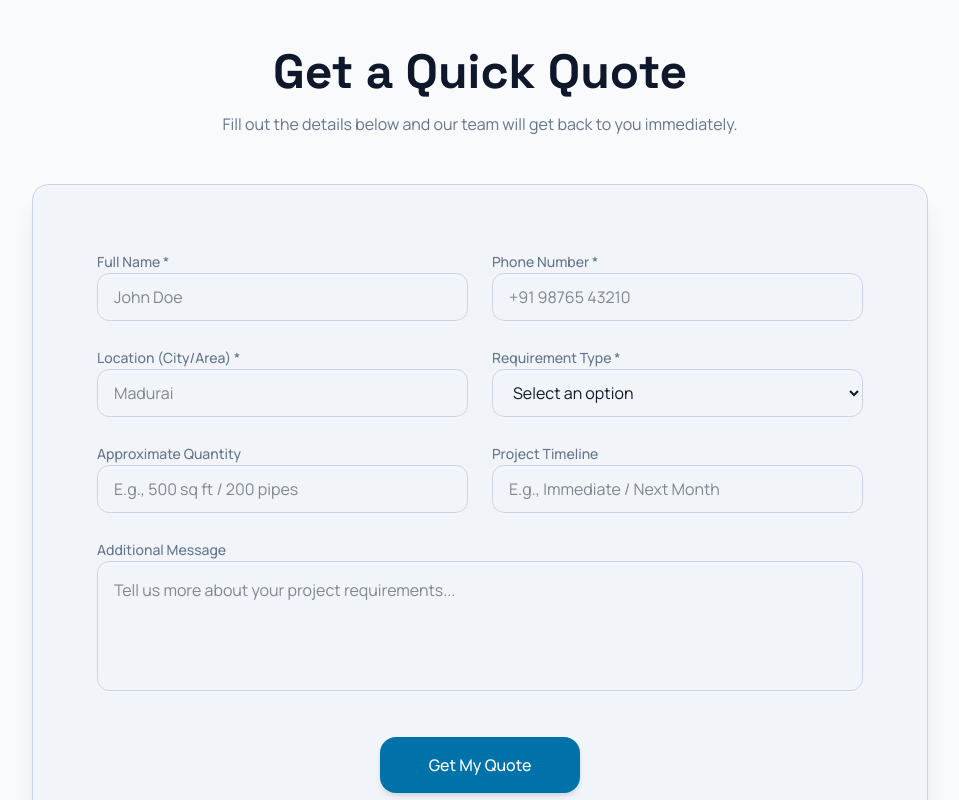
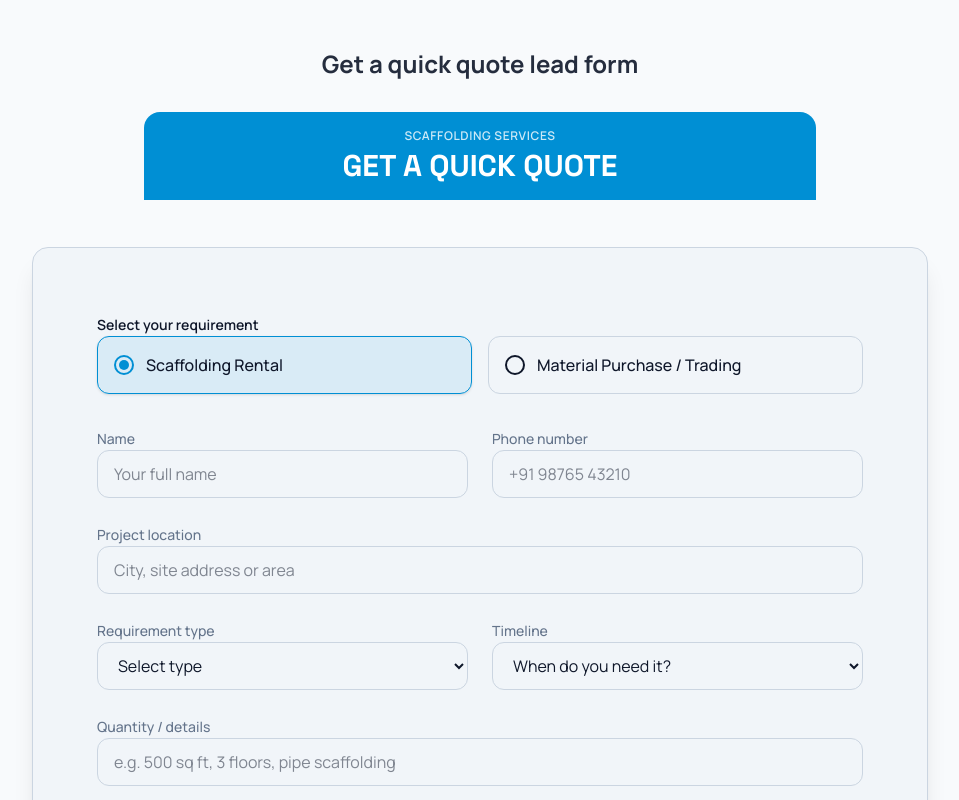
Before and after one commit to godivatech/truewaves_scaff_website, a Next.js app: page / in a window 1280 px wide. Shown: the part 4760-5560 px from the top of the page, without its empty margins (160-1119 px from the left). Built offline with nearby package versions, Linux system fonts and the light colour scheme; no server answers.

Commit message:
code changes

```diff
--- a/components/Footer.tsx
+++ b/components/Footer.tsx
@@ -93,8 +93,9 @@ export function Footer() {
                 <div>
                   <span className="block text-white text-sm font-medium mb-1">Our Location</span>
                   <p className="text-sm text-white/60 leading-relaxed">
-                    True Waves Scaffolding,<br />
-                    Madurai, Tamil Nadu
+                    Madurai Office<br />
+                    No. 5, North Street, Singarayar Colony,<br />
+                    Narimedu, Madurai - 625002
                   </p>
                 </div>
               </li>
--- a/components/sections/QuoteForm.tsx
+++ b/components/sections/QuoteForm.tsx
@@ -8,6 +8,7 @@ import { Button } from "@/components/ui/Button";
 import { db, collection, addDoc } from "@/lib/firebase";
 
 type FormData = {
+  requirement: string;
   name: string;
   phone: string;
   location: string;
@@ -18,7 +19,12 @@ type FormData = {
 };
 
 export function QuoteForm() {
-  const { register, handleSubmit, reset, formState: { errors, isSubmitting } } = useForm<FormData>();
+  const { register, handleSubmit, reset, watch, formState: { errors, isSubmitting } } = useForm<FormData>({
+    defaultValues: {
+      requirement: "Scaffolding Rental"
+    }
+  });
+  const watchRequirement = watch("requirement");
   const [success, setSuccess] = useState(false);
   const [error, setError] = useState("");
 
@@ -45,17 +51,20 @@ export function QuoteForm() {
     <section id="quote" className="py-24 relative z-10 bg-[var(--surface-0)]">
       <div className="container mx-auto px-4 md:px-6">
         <div className="max-w-4xl mx-auto">
-          <div className="text-center mb-12">
-            <motion.h2
+            <motion.div
               initial={{ opacity: 0, y: 20 }}
               whileInView={{ opacity: 1, y: 0 }}
               viewport={{ once: true }}
-              className="font-heading text-3xl md:text-5xl font-bold text-[var(--foreground)] mb-4"
+              className="text-center mb-12"
             >
-              Get a Quick Quote
-            </motion.h2>
-            <p className="text-[var(--text-muted)]">Fill out the details below and our team will get back to you immediately.</p>
-          </div>
+              <h1 className="text-xl md:text-2xl font-bold text-[var(--foreground)] mb-8 opacity-90">Get a quick quote lead form</h1>
+              <div className="bg-[var(--primary-500)] py-4 px-6 rounded-t-2xl inline-block mb-[-1px] w-full max-w-2xl">
+                <span className="text-white/80 font-semibold tracking-wider text-xs uppercase block mb-1">Scaffolding Services</span>
+                <h2 className="font-heading text-2xl md:text-3xl font-bold text-white uppercase">
+                  Get a Quick Quote
+                </h2>
+              </div>
+            </motion.div>
 
           <motion.div
             initial={{ opacity: 0, y: 30 }}
@@ -75,18 +84,70 @@ export function QuoteForm() {
                   </div>
                 ) : (
                   <form onSubmit={handleSubmit(onSubmit)} className="space-y-6">
+                    {/* Requirement Selection */}
+                    <div className="space-y-3 mb-8">
+                      <label className="text-sm font-semibold text-[var(--foreground)]">Select your requirement</label>
+                      <div className="grid grid-cols-1 sm:grid-cols-2 gap-4">
+                        <label
+                          className={`cursor-pointer flex items-center gap-3 p-4 rounded-xl border transition-all duration-200 ${
+                            watchRequirement === "Scaffolding Rental"
+                              ? "bg-[var(--primary-500)]/10 border-[var(--primary-500)] shadow-sm"
+                              : "bg-[var(--surface-2)] border-[var(--surface-4)] hover:border-[var(--surface-5)]"
+                          }`}
+                        >
+                          <div className={`w-5 h-5 rounded-full border-2 flex items-center justify-center transition-colors ${
+                            watchRequirement === "Scaffolding Rental" ? "border-[var(--primary-500)]" : "border-[var(--surface-5)]"
+                          }`}>
+                            {watchRequirement === "Scaffolding Rental" && (
+                              <div className="w-2.5 h-2.5 rounded-full bg-[var(--primary-500)]" />
+                            )}
+                          </div>
+                          <input
+                            type="radio"
+                            {...register("requirement")}
+                            value="Scaffolding Rental"
+                            className="hidden"
+                          />
+                          <span className="text-[var(--foreground)] font-medium">Scaffolding Rental</span>
+                        </label>
+
+                        <label
+                          className={`cursor-pointer flex items-center gap-3 p-4 rounded-xl border transition-all duration-200 ${
+                            watchRequirement === "Material Purchase / Trading"
+                              ? "bg-[var(--primary-500)]/10 border-[var(--primary-500)] shadow-sm"
+                              : "bg-[var(--surface-2)] border-[var(--surface-4)] hover:border-[var(--surface-5)]"
+                          }`}
+                        >
+                          <div className={`w-5 h-5 rounded-full border-2 flex items-center justify-center transition-colors ${
+                            watchRequirement === "Material Purchase / Trading" ? "border-[var(--primary-500)]" : "border-[var(--surface-5)]"
+                          }`}>
+                            {watchRequirement === "Material Purchase / Trading" && (
+                              <div className="w-2.5 h-2.5 rounded-full bg-[var(--primary-500)]" />
+                            )}
+                          </div>
+                          <input
+                            type="radio"
+                            {...register("requirement")}
+                            value="Material Purchase / Trading"
+                            className="hidden"
+                          />
+                          <span className="text-[var(--foreground)] font-medium">Material Purchase / Trading</span>
+                        </label>
+                      </div>
+                    </div>
+
                     <div className="grid grid-cols-1 md:grid-cols-2 gap-6">
                       <div className="space-y-2">
-                        <label className="text-sm font-medium text-[var(--text-muted)]">Full Name *</label>
+                        <label className="text-sm font-medium text-[var(--text-muted)]">Name</label>
                         <input
                           {...register("name", { required: true })}
                           className="w-full h-12 px-4 rounded-xl bg-[var(--surface-2)] border border-[var(--surface-4)] text-[var(--foreground)] focus:outline-none focus:border-[var(--primary-500)] focus:ring-1 focus:ring-[var(--primary-500)] transition-all"
-                          placeholder="John Doe"
+                          placeholder="Your full name"
                         />
                         {errors.name && <span className="text-red-400 text-xs">This field is required</span>}
                       </div>
                       <div className="space-y-2">
-                        <label className="text-sm font-medium text-[var(--text-muted)]">Phone Number *</label>
+                        <label className="text-sm font-medium text-[var(--text-muted)]">Phone number</label>
                         <input
                           {...register("phone", { required: true })}
                           className="w-full h-12 px-4 rounded-xl bg-[var(--surface-2)] border border-[var(--surface-4)] text-[var(--foreground)] focus:outline-none focus:border-[var(--primary-500)] focus:ring-1 focus:ring-[var(--primary-500)] transition-all"
@@ -94,60 +155,75 @@ export function QuoteForm() {
                         />
                         {errors.phone && <span className="text-red-400 text-xs">This field is required</span>}
                       </div>
-                      <div className="space-y-2">
-                        <label className="text-sm font-medium text-[var(--text-muted)]">Location (City/Area) *</label>
+                      <div className="space-y-2 md:col-span-2">
+                        <label className="text-sm font-medium text-[var(--text-muted)]">Project location</label>
                         <input
                           {...register("location", { required: true })}
                           className="w-full h-12 px-4 rounded-xl bg-[var(--surface-2)] border border-[var(--surface-4)] text-[var(--foreground)] focus:outline-none focus:border-[var(--primary-500)] focus:ring-1 focus:ring-[var(--primary-500)] transition-all"
-                          placeholder="Madurai"
+                          placeholder="City, site address or area"
                         />
+                        {errors.location && <span className="text-red-400 text-xs">This field is required</span>}
                       </div>
                       <div className="space-y-2">
-                        <label className="text-sm font-medium text-[var(--text-muted)]">Requirement Type *</label>
+                        <label className="text-sm font-medium text-[var(--text-muted)]">Requirement type</label>
                         <select
                           {...register("type", { required: true })}
                           className="w-full h-12 px-4 rounded-xl bg-[var(--surface-2)] border border-[var(--surface-4)] text-[var(--foreground)] focus:outline-none focus:border-[var(--primary-500)] focus:ring-1 focus:ring-[var(--primary-500)] transition-all"
                         >
-                          <option value="">Select an option</option>
-                          <option value="Rental">Scaffolding Rental</option>
-                          <option value="Material">Material Supply</option>
-                          <option value="Both">Both Rental & Supply</option>
+                          <option value="">Select type</option>
+                          <option value="Residential construction">Residential construction</option>
+                          <option value="Commercial building">Commercial building</option>
+                          <option value="Industrial plant">Industrial plant</option>
+                          <option value="Bridge / infrastructure">Bridge / infrastructure</option>
+                          <option value="Maintenance / repair">Maintenance / repair</option>
+                          <option value="Other">Other</option>
                         </select>
+                        {errors.type && <span className="text-red-400 text-xs">This field is required</span>}
                       </div>
                       <div className="space-y-2">
-                        <label className="text-sm font-medium text-[var(--text-muted)]">Approximate Quantity</label>
+                        <label className="text-sm font-medium text-[var(--text-muted)]">Timeline</label>
+                        <select
+                          {...register("timeline", { required: true })}
+                          className="w-full h-12 px-4 rounded-xl bg-[var(--surface-2)] border border-[var(--surface-4)] text-[var(--foreground)] focus:outline-none focus:border-[var(--primary-500)] focus:ring-1 focus:ring-[var(--primary-500)] transition-all"
+                        >
+                          <option value="">When do you need it?</option>
+                          <option value="Within 1 week">Within 1 week</option>
+                          <option value="Within 2 weeks">Within 2 weeks</option>
+                          <option value="Within a month">Within a month</option>
+                          <option value="1-3 months">1-3 months</option>
+                          <option value="Flexible">Flexible</option>
+                        </select>
+                        {errors.timeline && <span className="text-red-400 text-xs">This field is required</span>}
+                      </div>
+                      <div className="space-y-2 md:col-span-2">
+                        <label className="text-sm font-medium text-[var(--text-muted)]">Quantity / details</label>
                         <input
                           {...register("quantity")}
                           className="w-full h-12 px-4 rounded-xl bg-[var(--surface-2)] border border-[var(--surface-4)] text-[var(--foreground)] focus:outline-none focus:border-[var(--primary-500)] focus:ring-1 focus:ring-[var(--primary-500)] transition-all"
-                          placeholder="E.g., 500 sq ft / 200 pipes"
-                        />
-                      </div>
-                      <div className="space-y-2">
-                        <label className="text-sm font-medium text-[var(--text-muted)]">Project Timeline</label>
-                        <input
-                          {...register("timeline")}
-                          className="w-full h-12 px-4 rounded-xl bg-[var(--surface-2)] border border-[var(--surface-4)] text-[var(--foreground)] focus:outline-none focus:border-[var(--primary-500)] focus:ring-1 focus:ring-[var(--primary-500)] transition-all"
-                          placeholder="E.g., Immediate / Next Month"
+                          placeholder="e.g. 500 sq ft, 3 floors, pipe scaffolding"
                         />
                       </div>
                     </div>
 
                     <div className="space-y-2">
-                      <label className="text-sm font-medium text-[var(--text-muted)]">Additional Message</label>
+                      <label className="text-sm font-medium text-[var(--text-muted)]">Message</label>
                       <textarea
                         {...register("message")}
                         rows={4}
                         className="w-full p-4 rounded-xl bg-[var(--surface-2)] border border-[var(--surface-4)] text-[var(--foreground)] focus:outline-none focus:border-[var(--primary-500)] focus:ring-1 focus:ring-[var(--primary-500)] transition-all resize-none"
-                        placeholder="Tell us more about your project requirements..."
+                        placeholder="Any additional details about your project..."
                       />
                     </div>
 
                     {error && <p className="text-red-400 text-sm text-center">{error}</p>}
 
-                    <div className="pt-4 flex justify-center">
-                      <Button type="submit" size="lg" disabled={isSubmitting} className="w-full md:w-auto min-w-[200px]">
+                    <div className="pt-4 flex flex-col items-center gap-4">
+                      <Button type="submit" size="lg" disabled={isSubmitting} className="w-full md:w-auto min-w-[240px] h-14 text-lg">
                         {isSubmitting ? "Sending..." : "Get My Quote"}
                       </Button>
+                      <p className="text-[var(--text-muted)] text-sm">
+                        We'll respond as soon as possible. No spam, ever.
+                      </p>
                     </div>
                   </form>
                 )}
```
